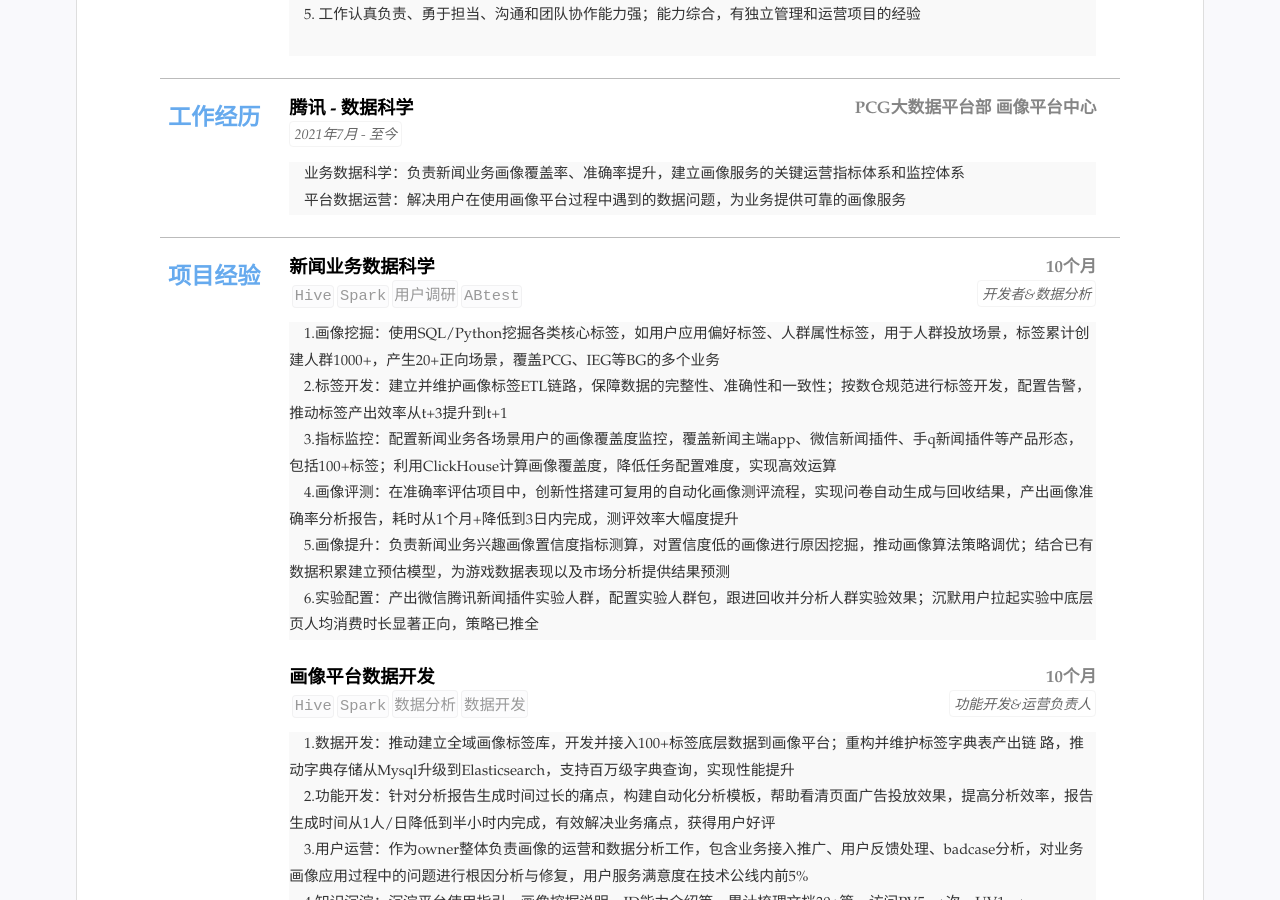
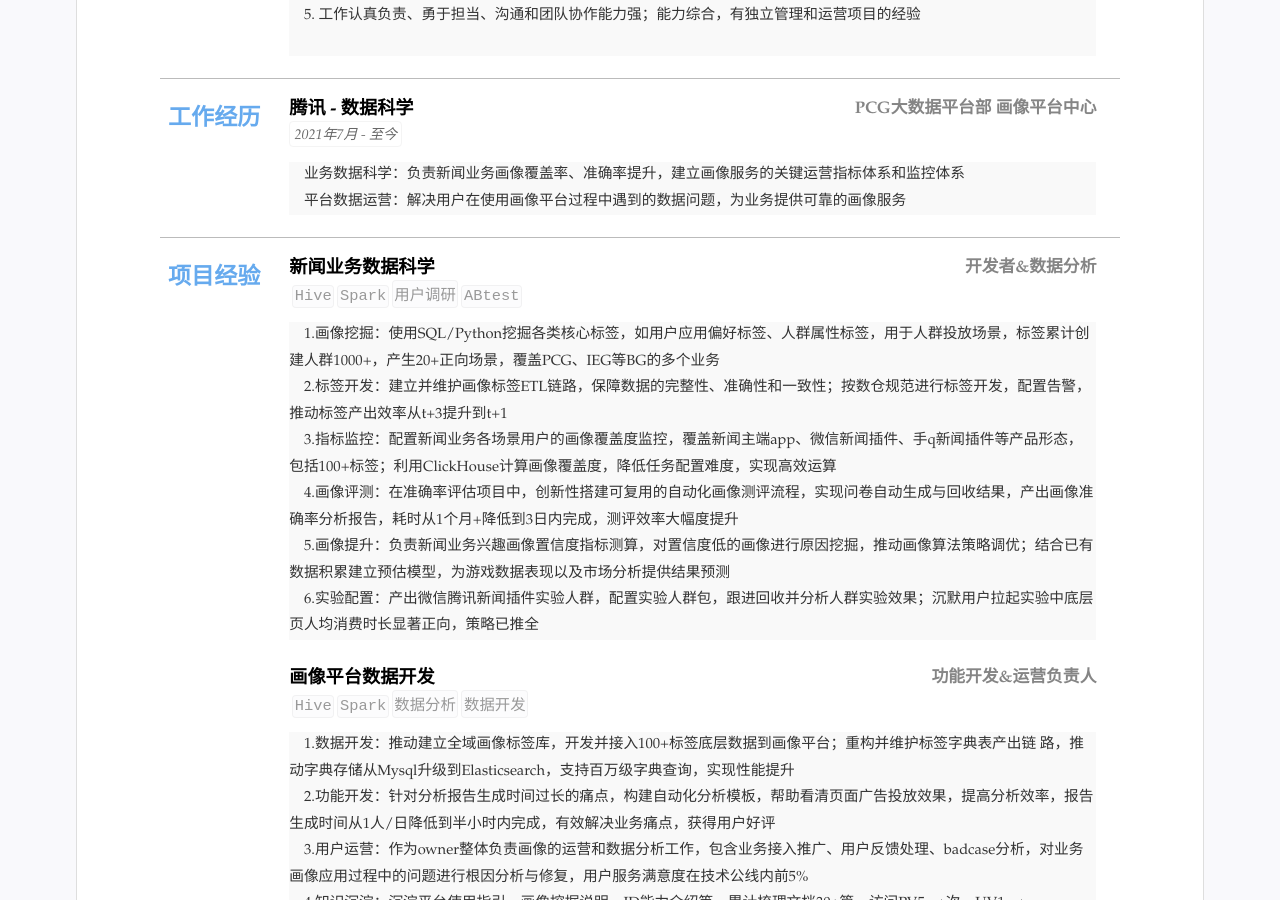
Before and after one commit to kyod-bu/cv, a Jekyll site: the page built from index.html, in a window 1280 px wide and 900 px high, scrolled down 754 px. Built offline with Jekyll 4.4.1, drawn with Linux system fonts in a browser that asks for light colours; part of the change alters nothing that is shown.

Commit message:
Update resume.yml

```diff
--- a/_data/resume.yml
+++ b/_data/resume.yml
@@ -87,7 +87,7 @@ main: #简历主要内容，
   name: 项目经验
   content:
   - title: 新闻业务数据科学
-    duration: "开发者&数据分析"
+    duration:
     tags:
     - Hive
     - Spark
@@ -99,10 +99,10 @@ main: #简历主要内容，
             4.画像评测：在准确率评估项目中，创新性搭建可复用的自动化画像测评流程，实现问卷自动生成与回收结果，产出画像准确率分析报告，耗时从1个月+降低到3日内完成，测评效率大幅度提升  <br>  &nbsp &nbsp
             5.画像提升：负责新闻业务兴趣画像置信度指标测算，对置信度低的画像进行原因挖掘，推动画像算法策略调优；结合已有数据积累建立预估模型，为游戏数据表现以及市场分析提供结果预测  <br>  &nbsp &nbsp
             6.实验配置：产出微信腾讯新闻插件实验人群，配置实验人群包，跟进回收并分析人群实验效果；沉默用户拉起实验中底层页人均消费时长显著正向，策略已推全
-    sub: 10个月
+    sub: 开发者&数据分析
 
   - title: 画像平台数据开发
-    duration: 功能开发&运营负责人
+    duration:
     tags:
     - Hive
     - Spark
@@ -112,7 +112,7 @@ main: #简历主要内容，
             2.功能开发：针对分析报告生成时间过长的痛点，构建自动化分析模板，帮助看清页面广告投放效果，提高分析效率，报告生成时间从1人/日降低到半小时内完成，有效解决业务痛点，获得用户好评 <br>  &nbsp &nbsp
             3.用户运营：作为owner整体负责画像的运营和数据分析工作，包含业务接入推广、用户反馈处理、badcase分析，对业务画像应用过程中的问题进行根因分析与修复，用户服务满意度在技术公线内前5% <br>  &nbsp &nbsp
             4.知识沉淀：沉淀平台使用指引、画像挖掘说明、ID能力介绍等，累计梳理文档30+篇，访问PV5w+次，UV1w+ <br>  &nbsp &nbsp
-    sub: 10个月
+    sub: 功能开发&运营负责人
 
   # - title: Project Name
   #   summary: Projects' introduction or summary
```
